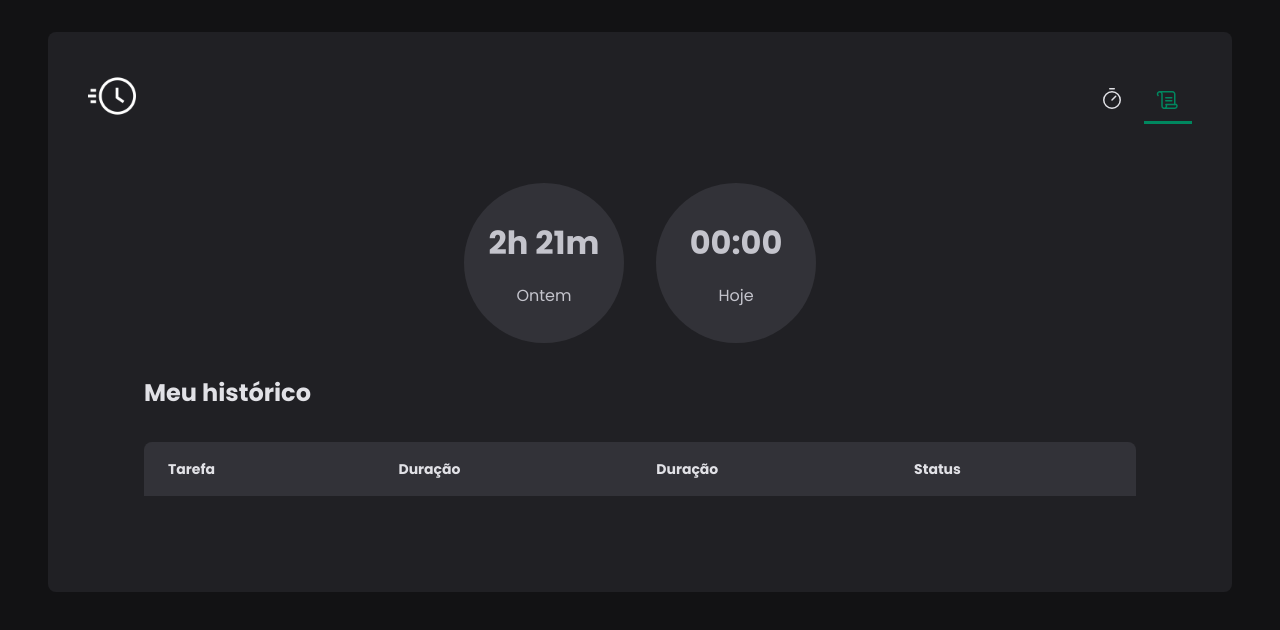
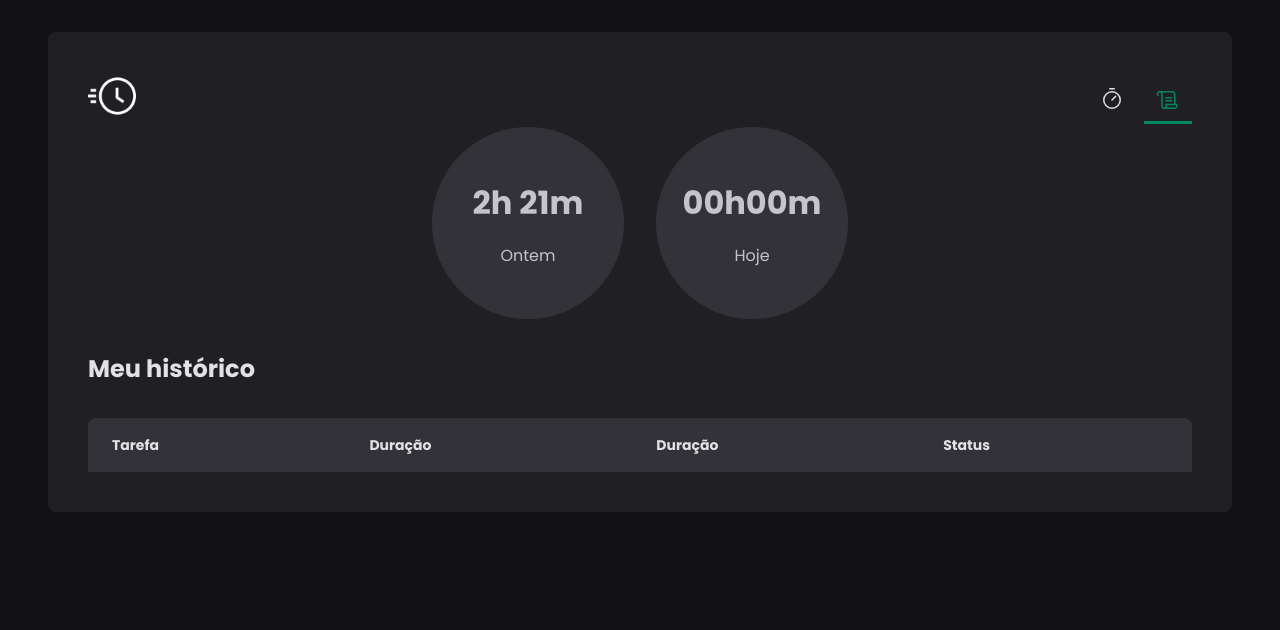
Before and after one commit to pedro-soares-nogueira/pomo-pro, a React (Vite) app: page /history in a window 1280 px wide. Shown: the top 630 px of the page. Built offline with nearby package versions, Linux system fonts and the light colour scheme.

Commit message:
fix:: today error

```diff
--- a/src/pages/History/index.tsx
+++ b/src/pages/History/index.tsx
@@ -52,7 +52,7 @@ const History = () => {
           <p>Ontem</p>
         </DetailsCard>
         <DetailsCard>
-          <span>{horasFormatted + ':' + minutesFormatted}</span>
+          <span>{`${horasFormatted}h${minutesFormatted}m`}</span>
           <p>Hoje</p>
         </DetailsCard>
       </AmountDetails>
--- a/src/pages/History/styles.ts
+++ b/src/pages/History/styles.ts
@@ -2,7 +2,6 @@ import styled from 'styled-components'
 
 export const HistoryContainer = styled.main`
   flex: 1;
-  padding: 3.5rem;
   display: flex;
   flex-direction: column;
   height: 70vh;
@@ -86,8 +85,8 @@ export const AmountDetails = styled.div`
 export const DetailsCard = styled.div`
   background-color: ${(props) => props.theme['gray-600']};
   padding: 1rem;
-  width: 10rem;
-  height: 10rem;
+  width: 12rem;
+  height: 12rem;
   border-radius: 99999px;
   display: flex;
   flex-direction: column;
```
